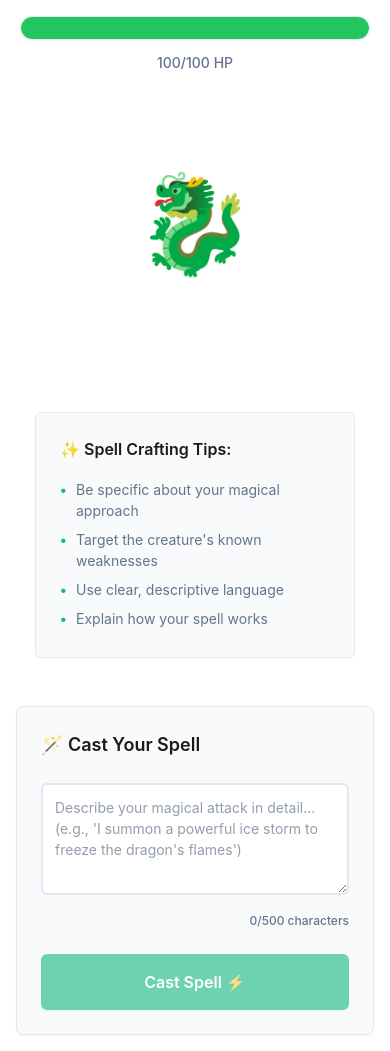
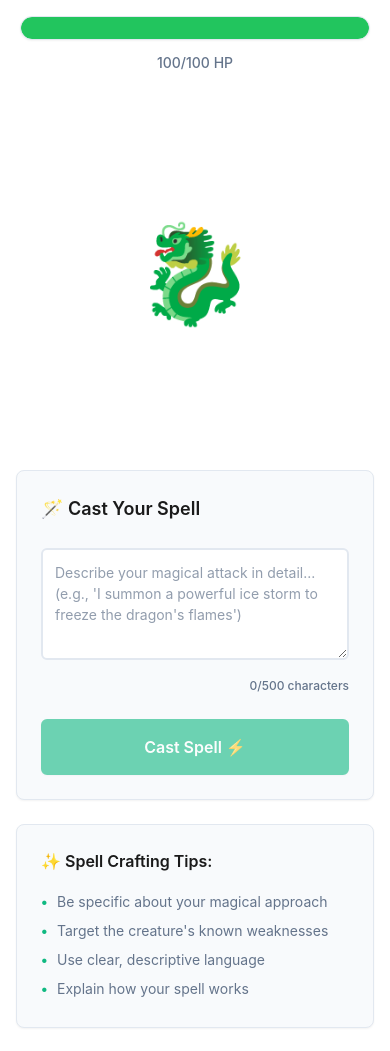
Before and after one commit to burneikis/Prompt-Wizard, a React (Create React App) app in the folder frontend/: page / in a window 390 px wide. Built offline with nearby package versions, Linux system fonts and the light colour scheme.

Commit message:
UI improvements

```diff
--- a/frontend/src/App.css
+++ b/frontend/src/App.css
@@ -124,67 +124,20 @@ body {
 
 .main-content {
   position: relative;
-  display: grid;
-  grid-template-columns: 1fr auto 1fr;
-  align-items: start;
+  display: flex;
+  justify-content: center;
+  align-items: center;
   width: 100%;
-  gap: var(--spacing-lg);
   min-height: 300px;
 }
 
-@media (max-width: 1023px) {
-  .main-content {
-    display: flex;
-    flex-direction: column;
-    align-items: center;
-    gap: var(--spacing-xl);
-  }
-}
-
-.tips-section {
-  grid-column: 1;
-  justify-self: end;
-  width: 100%;
-  max-width: 320px;
-}
-
-@media (max-width: 1023px) {
-  .tips-section {
-    grid-column: unset;
-    justify-self: center;
-    order: 3;
-  }
-}
-
-.feedback-section {
-  grid-column: 3;
-  justify-self: start;
-  width: 100%;
-  max-width: 420px;
-}
-
-@media (max-width: 1023px) {
-  .feedback-section {
-    grid-column: unset;
-    justify-self: center;
-    order: 2;
-  }
-}
 
 .dragon-center {
-  grid-column: 2;
   position: relative;
   display: flex;
   justify-content: center;
   align-items: center;
   padding: var(--spacing-lg);
-}
-
-@media (max-width: 1023px) {
-  .dragon-center {
-    grid-column: unset;
-    order: 1;
-  }
 }
 
 .dragon-emoji {
@@ -239,12 +192,39 @@ body {
 
 .spell-section-bottom {
   width: 100%;
-  max-width: 500px;
+  max-width: 1200px;
+  display: flex;
+  gap: var(--spacing-xl);
+  align-items: stretch;
 }
 
-@media (min-width: 768px) {
+@media (max-width: 767px) {
   .spell-section-bottom {
-    max-width: 600px;
+    flex-direction: column;
+    max-width: 500px;
+    gap: var(--spacing-lg);
+    align-items: flex-start;
+  }
+}
+
+.spell-input-container {
+  flex: 1;
+  min-width: 0;
+  display: flex;
+  flex-direction: column;
+}
+
+.spell-tips-container {
+  flex: 0 0 450px;
+  display: flex;
+  flex-direction: column;
+}
+
+@media (max-width: 767px) {
+  .spell-input-container,
+  .spell-tips-container {
+    flex: none;
+    width: 100%;
   }
 }
 
@@ -297,6 +277,9 @@ body {
   border: 1px solid var(--border-color);
   border-radius: var(--radius-md);
   box-shadow: var(--shadow-sm);
+  height: 100%;
+  display: flex;
+  flex-direction: column;
 }
 
 .spell-input h3 {
@@ -314,6 +297,7 @@ body {
 
 .input-container {
   margin-bottom: var(--spacing-lg);
+  flex: 1;
 }
 
 .spell-textarea {
@@ -406,9 +390,11 @@ body {
   border: 1px solid var(--border-color);
   border-radius: var(--radius-md);
   width: 100%;
-  max-width: 400px;
   box-shadow: var(--shadow-md);
   transition: transform 0.2s ease;
+  height: 100%;
+  display: flex;
+  flex-direction: column;
 }
 
 .battle-result:hover {
@@ -536,8 +522,17 @@ body {
   background: var(--secondary-bg);
   border: 1px solid var(--border-color);
   padding: var(--spacing-lg);
-  border-radius: var(--radius-sm);
-  margin-top: var(--spacing-lg);
+  border-radius: var(--radius-md);
+  box-shadow: var(--shadow-sm);
+  height: 100%;
+  display: flex;
+  flex-direction: column;
+}
+
+@media (max-width: 767px) {
+  .spell-tips {
+    margin-top: 0;
+  }
 }
 
 .spell-tips h4 {
--- a/frontend/src/components/GameInterface.js
+++ b/frontend/src/components/GameInterface.js
@@ -108,11 +108,6 @@ const GameInterface = () => {
 
         {/* Main content row */}
         <div className="main-content">
-          {/* Spell tips on the left */}
-          <div className="tips-section">
-            <SpellTips />
-          </div>
-
           {/* Dragon in center */}
           <div className="dragon-center">
             <div className="dragon-emoji">
@@ -124,25 +119,27 @@ const GameInterface = () => {
               </div>
             )}
           </div>
+        </div>
 
-          {/* Feedback on the right */}
-          <div className="feedback-section">
-            {battleResult && (
+        {/* Spell input and tips/feedback section */}
+        <div className="spell-section-bottom">
+          <div className="spell-input-container">
+            <SpellInput
+              onSpellCast={handleSpellCast}
+              isLoading={isLoading}
+              disabled={gameState === 'victory'}
+            />
+          </div>
+          <div className="spell-tips-container">
+            {battleResult ? (
               <BattleResult
                 result={battleResult}
                 gameState={gameState}
               />
+            ) : (
+              <SpellTips />
             )}
           </div>
-        </div>
-
-        {/* Spell input below dragon */}
-        <div className="spell-section-bottom">
-          <SpellInput
-            onSpellCast={handleSpellCast}
-            isLoading={isLoading}
-            disabled={gameState === 'victory'}
-          />
         </div>
 
         <VictoryModal
```
